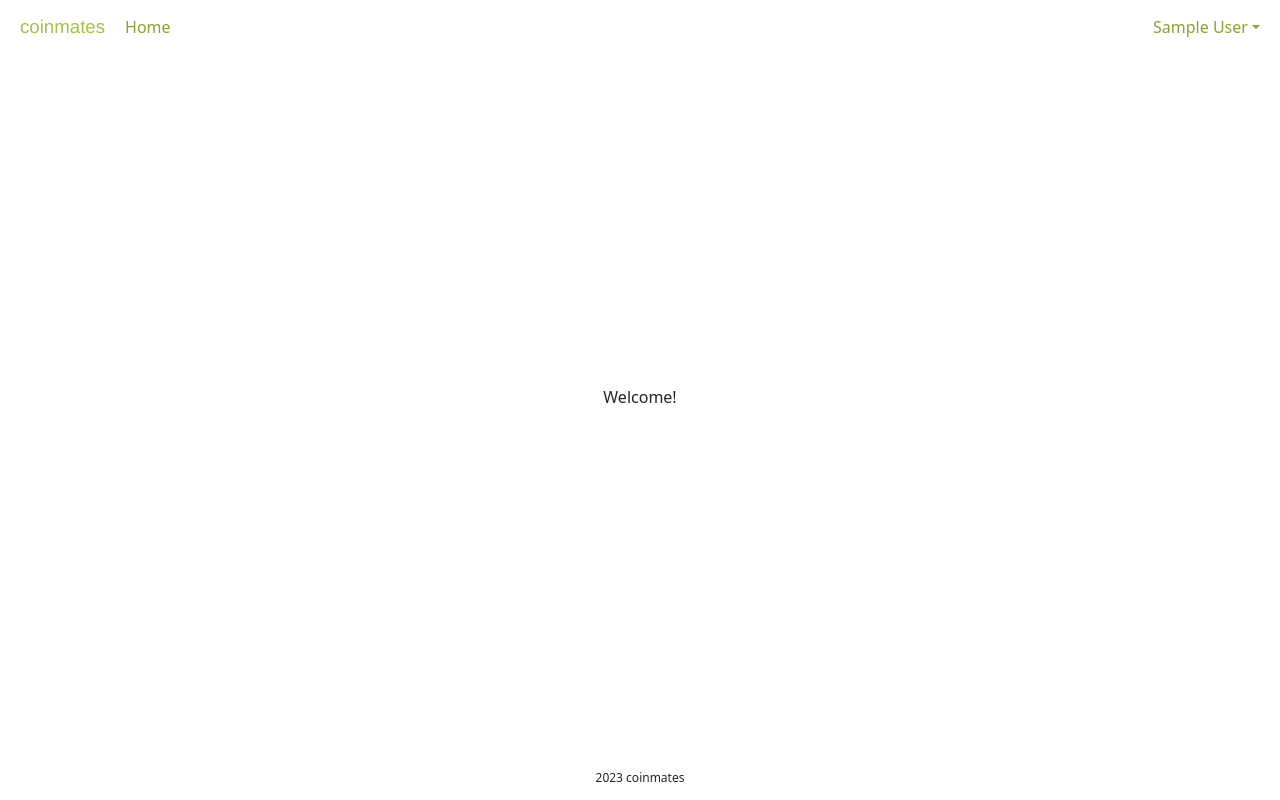
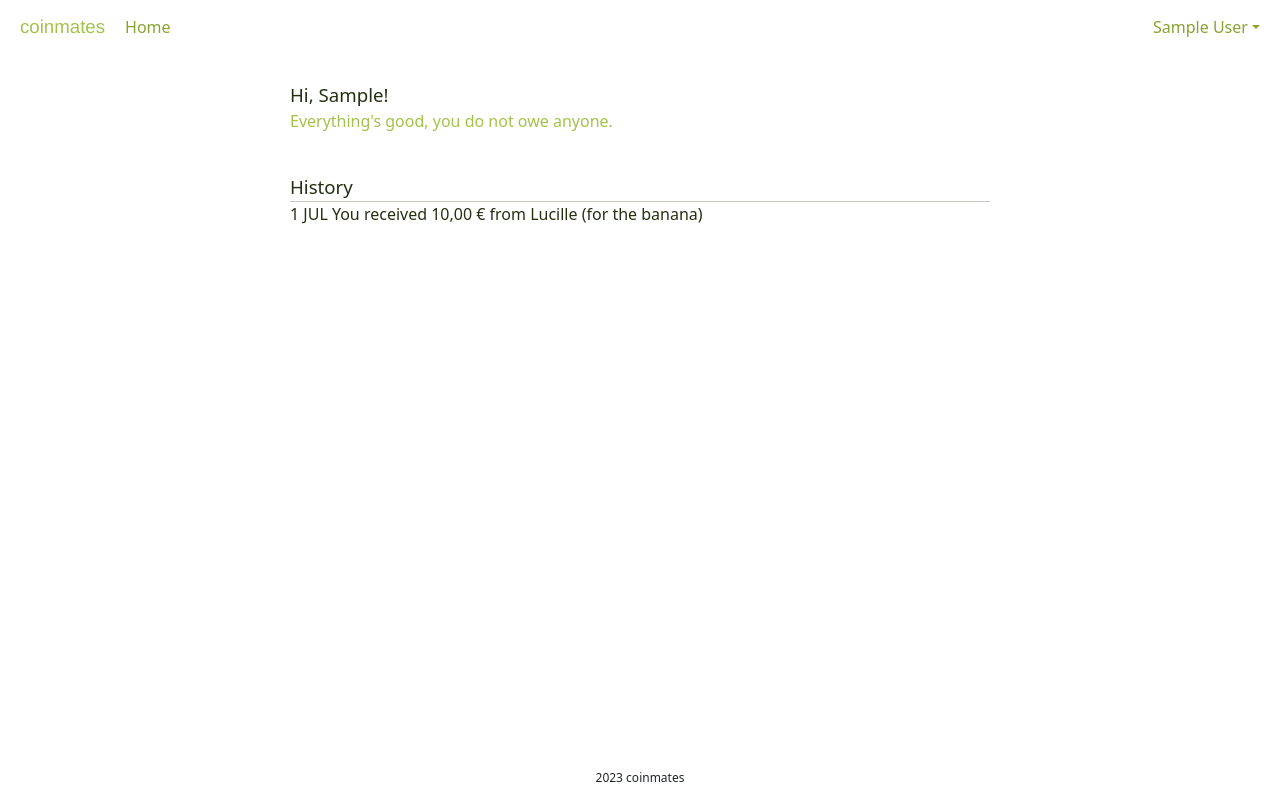
Before and after one commit to stjomd/coinmates, a React (Vite) app in the folder frontend/: page /home in a window 1280 px wide. Built offline with nearby package versions, Linux system fonts and the light colour scheme; sample sign-in values are in the browser's storage; a web font is replaced by a local one.

Commit message:
Add home component facade

```diff
--- a/frontend/src/components/app/App.tsx
+++ b/frontend/src/components/app/App.tsx
@@ -14,6 +14,7 @@ import Register from '../register/Register'
 import Header from '../header/Header'
 import {UserService} from '../../services/UserService'
 import {ReactNode} from 'react'
+import Home from '../home/Home'
 
 function App() {
 	/**
@@ -104,7 +105,7 @@ function App() {
 					)}
 				/>
 				{/* home dashboard */}
-				<Route path='/home' element={renderIfLoggedIn('/', <p>Welcome!</p>)} />
+				<Route path='/home' element={renderIfLoggedIn('/', <Home />)} />
 				{/* all other routes: 404 */}
 				<Route path='*' element={<p>404</p>} />
 			</Routes>
--- /dev/null
+++ b/frontend/src/components/home/Home.scss
@@ -0,0 +1,39 @@
+@use '../../colors';
+@use '../../fonts';
+
+.home-container {
+	min-height: 100%;
+	width: min(700px, 100vw - 30pt);
+	flex-grow: 1;
+	color: colors.$dark;
+	margin-top: 20pt;
+	// background-color: beige; // debug
+}
+
+.home-info-group p {
+	margin: 0;
+}
+
+.home-name {
+	font-size: 14pt;
+}
+
+#home-balance {
+	color: colors.$primary;
+	font-size: 20pt;
+	font-family: fonts.$display-font-family;
+}
+
+#home-bal-ok {
+	color: colors.$primary;
+}
+
+.home-history {
+	margin-top: 30pt;
+	& p.home-name {
+		margin-bottom: 0;
+	}
+	& hr {
+		margin: 0;
+	}
+}
--- /dev/null
+++ b/frontend/src/components/home/Home.tsx
@@ -0,0 +1,25 @@
+import {UserService} from '../../services/UserService'
+import './Home.scss'
+
+function Home() {
+	const user = UserService.getAuth()
+
+	return (
+		<div className='home-container'>
+			<div className='home-info-group'>
+				<p className='home-name'>Hi, {user?.firstName}!</p>
+				{/* <p className='home-balance'>0,00 &euro;</p> */}
+				<p id='home-bal-ok'>Everything's good, you do not owe anyone.</p>
+			</div>
+			<div className='home-history'>
+				<p className='home-name'>History</p>
+				<hr />
+				<div>
+					<p>1 JUL You received 10,00 &euro; from Lucille (for the banana)</p>
+				</div>
+			</div>
+		</div>
+	)
+}
+
+export default Home
```
